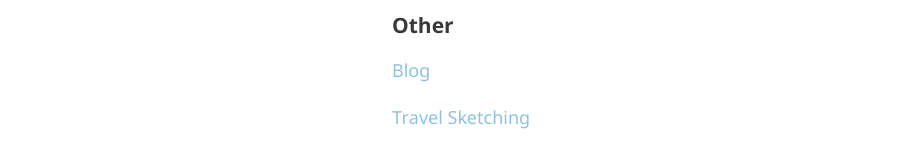
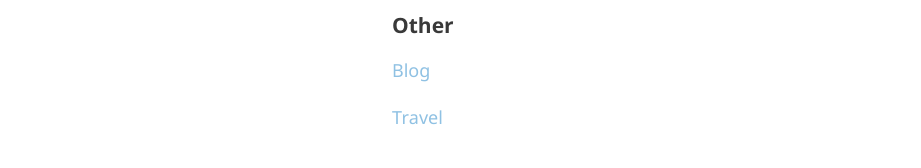
Before and after one commit to shirleyzhang2/shirleyzhang2.github.io, a Jekyll site: the page built from index.md, in a window 1280 px wide. Shown: the part 547-715 px from the top of the page, without its empty margins (178-1099 px from the left). Built offline with Jekyll 4.4.1, drawn with Linux system fonts in a browser that asks for light colours.

Commit message:
Edit travel page

```diff
--- a/index.md
+++ b/index.md
@@ -16,6 +16,6 @@ Some highlights from my work and school experiences can be found [here](./projec
 ## Other
 <span style="font-size:18px;">[Blog](./blog.html)</span>
 
-<span style="font-size:18px;">[Travel Sketching](./sketching.html)</span>
+<span style="font-size:18px;">[Travel](./travel.html)</span>
 
 <!-- <span style="font-size:18px;">[Blog](./blog.html)</span> for fun.-->
```
Also changed, not shown: travel.md (renamed from sketching.md, +1 -1 lines).
